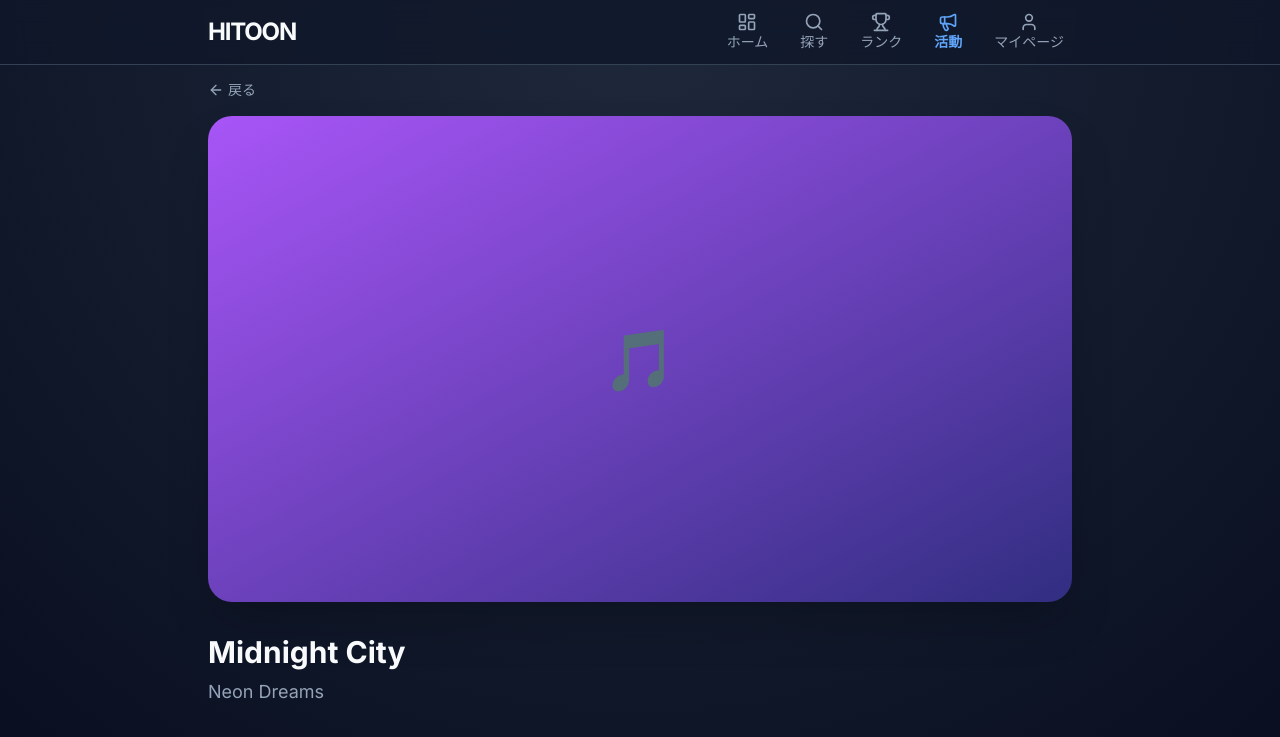
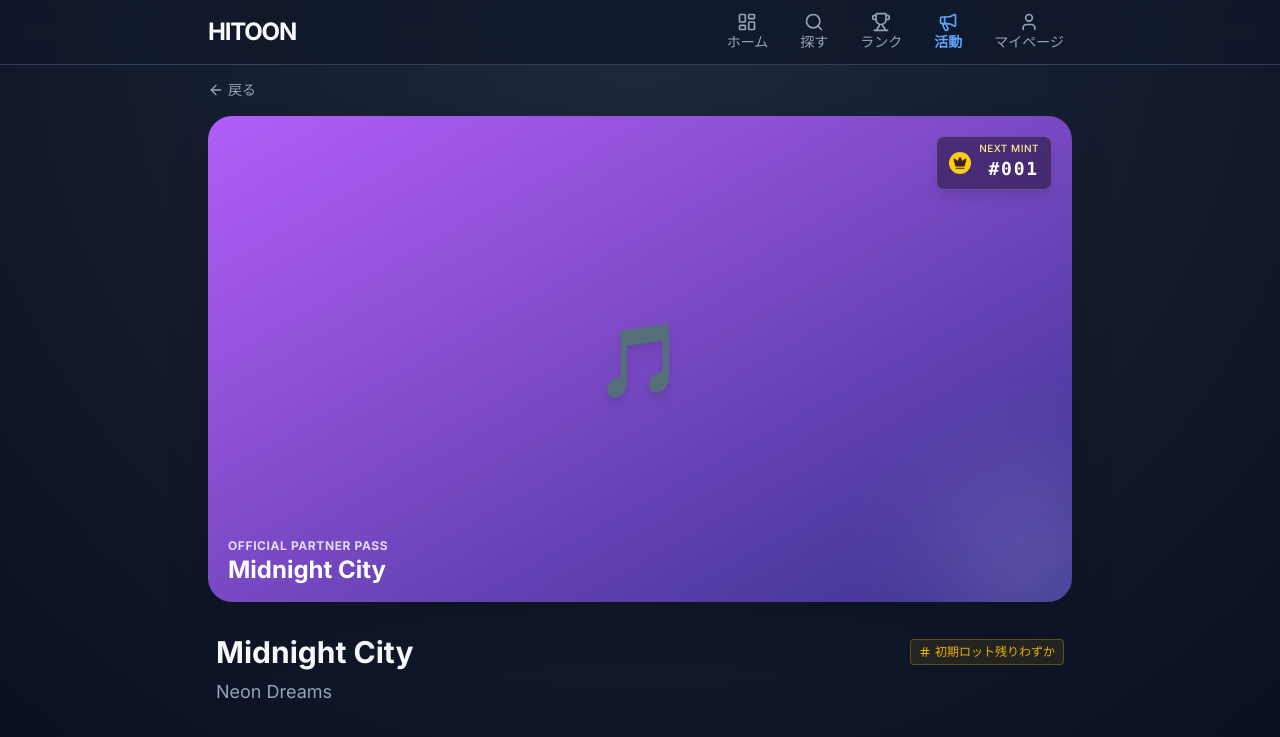
Before and after one commit to kide0618-code/hitoon-web, a Next.js app: page /songs/1 in a window 1280 px wide. Shown: the top 737 px of the page. Built offline with nearby package versions, Linux system fonts and the light colour scheme.

Commit message:
Update badge to NEXT MINT style

```diff
--- a/app/songs/[id]/page.tsx
+++ b/app/songs/[id]/page.tsx
@@ -1,16 +1,13 @@
 'use client';
-import { ShieldCheck, ArrowLeft } from "lucide-react";
+import { ShieldCheck, ArrowLeft, Hash, Crown } from "lucide-react";
 import Link from "next/link";
 import { useParams } from "next/navigation";
 import { songs } from "../../data/songs";
-
-// ▼ 1. 作った同意コンポーネントを読み込む
 import PurchaseAgreement from "@/components/PurchaseAgreement";
 
 export default function SongDetail() {
   const params = useParams();
 
-  // URLのIDから曲を探す
   const id = Number(Array.isArray(params.id) ? params.id[0] : params.id);
   const song = songs.find(s => s.id === id) || songs[0];
 
@@ -20,18 +17,47 @@ export default function SongDetail() {
         <ArrowLeft size={16} className="mr-1"/>戻る
       </Link>
 
-      <div className={`aspect-video w-full rounded-3xl bg-gradient-to-br ${song.color} flex items-center justify-center mb-8 shadow-2xl`}>
-        <span className="text-6xl">🎵</span>
+      {/* ▼ デジタルパス風カード */}
+      <div className={`relative aspect-video w-full rounded-3xl bg-gradient-to-br ${song.color} p-6 shadow-2xl overflow-hidden mb-8 group`}>
+
+        {/* 背景の装飾 */}
+        <div className="absolute top-0 left-0 w-full h-full bg-white/10 mix-blend-overlay"></div>
+        <div className="absolute -bottom-10 -right-10 w-40 h-40 bg-white/20 blur-3xl rounded-full"></div>
+
+        {/* ▼ 修正箇所：ナンバリングバッジ */}
+        <div className="absolute top-5 right-5 flex items-center gap-2 bg-black/40 backdrop-blur-md border border-white/20 px-3 py-1.5 rounded-lg shadow-lg">
+          <div className="bg-yellow-400 text-yellow-950 p-1 rounded-full">
+             <Crown size={14} fill="currentColor" />
+          </div>
+          <div className="text-right leading-none">
+            <span className="block text-[10px] text-yellow-200 uppercase tracking-wider font-medium mb-0.5">Next Mint</span>
+            <span className="block text-white font-mono font-bold text-lg tracking-widest">#001</span>
+          </div>
+        </div>
+
+        {/* 中央のアイコン */}
+        <div className="absolute inset-0 flex items-center justify-center">
+          <span className="text-7xl drop-shadow-lg transform group-hover:scale-110 transition-transform duration-500">🎵</span>
+        </div>
+
+        {/* 左下のパス情報 */}
+        <div className="absolute bottom-5 left-5">
+           <p className="text-white/80 text-xs font-bold tracking-wider uppercase mb-1">Official Partner Pass</p>
+           <h2 className="text-white text-2xl font-bold leading-none">{song.title}</h2>
+        </div>
       </div>
 
-      <div className="mb-8">
-        <h1 className="text-3xl font-bold mb-2">{song.title}</h1>
+      <div className="mb-8 px-2">
+        <div className="flex items-center justify-between mb-2">
+          <h1 className="text-3xl font-bold">{song.title}</h1>
+          <span className="flex items-center gap-1 text-yellow-500 text-xs border border-yellow-500/30 bg-yellow-500/10 px-2 py-1 rounded">
+             <Hash size={12} /> 初期ロット残りわずか
+          </span>
+        </div>
         <p className="text-slate-400 text-lg">{song.artist}</p>
       </div>
 
       <div className="bg-slate-800 p-6 rounded-2xl border border-slate-700 mb-8">
-        {/* ▼ 2. 文言修正：「プロモーター契約」→「公式パートナー権」へ
-             これで「労働契約」ではなく「権利」であることを明確にします */}
         <h3 className="font-bold mb-4 flex items-center gap-2">
           <ShieldCheck size={18} className="text-blue-500"/> 公式パートナー権
         </h3>
@@ -43,7 +69,6 @@ export default function SongDetail() {
           </span>
         </p>
 
-        {/* ▼ 3. 以前のボタンを削除し、同意画面コンポーネントに置き換え */}
         <PurchaseAgreement />
 
       </div>
```
